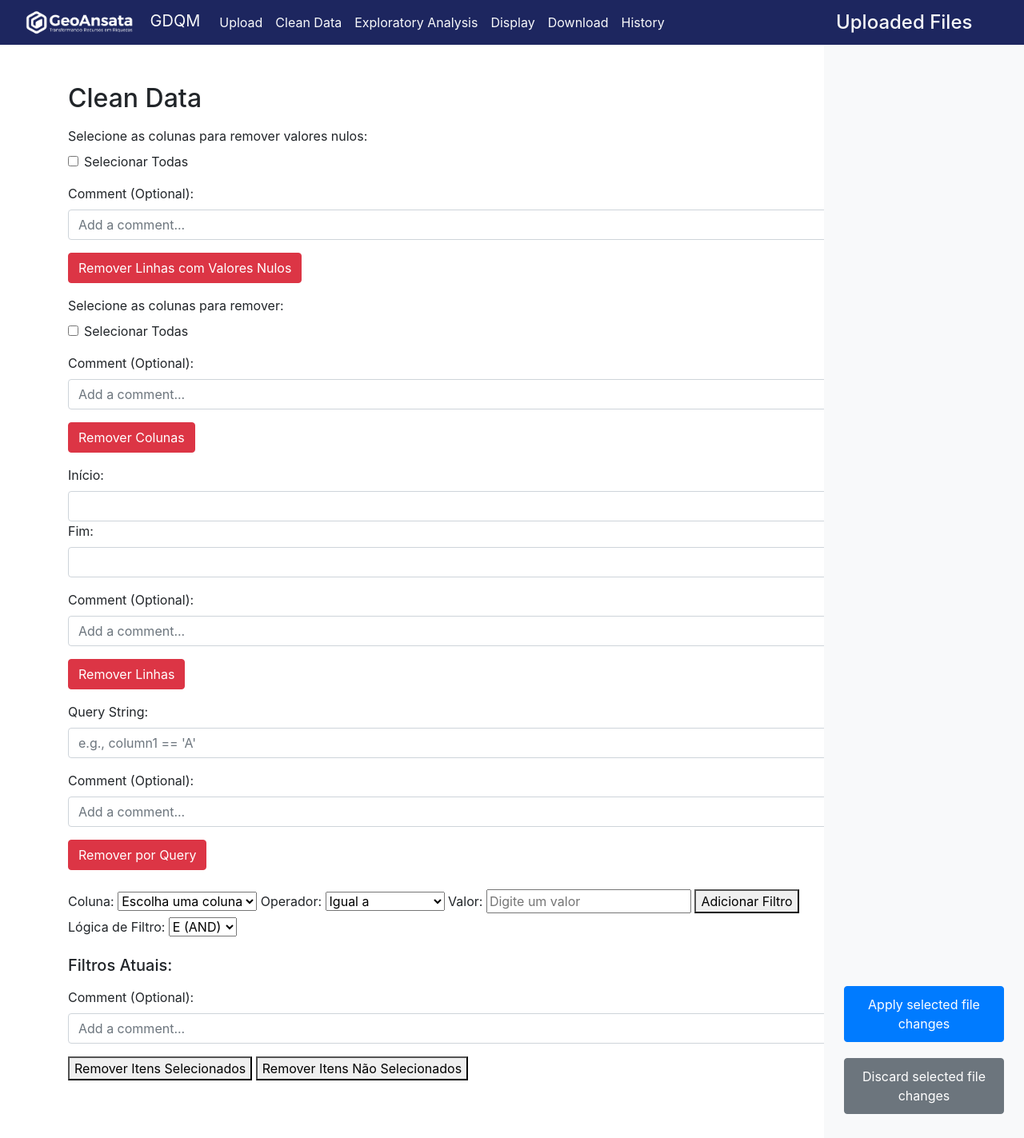
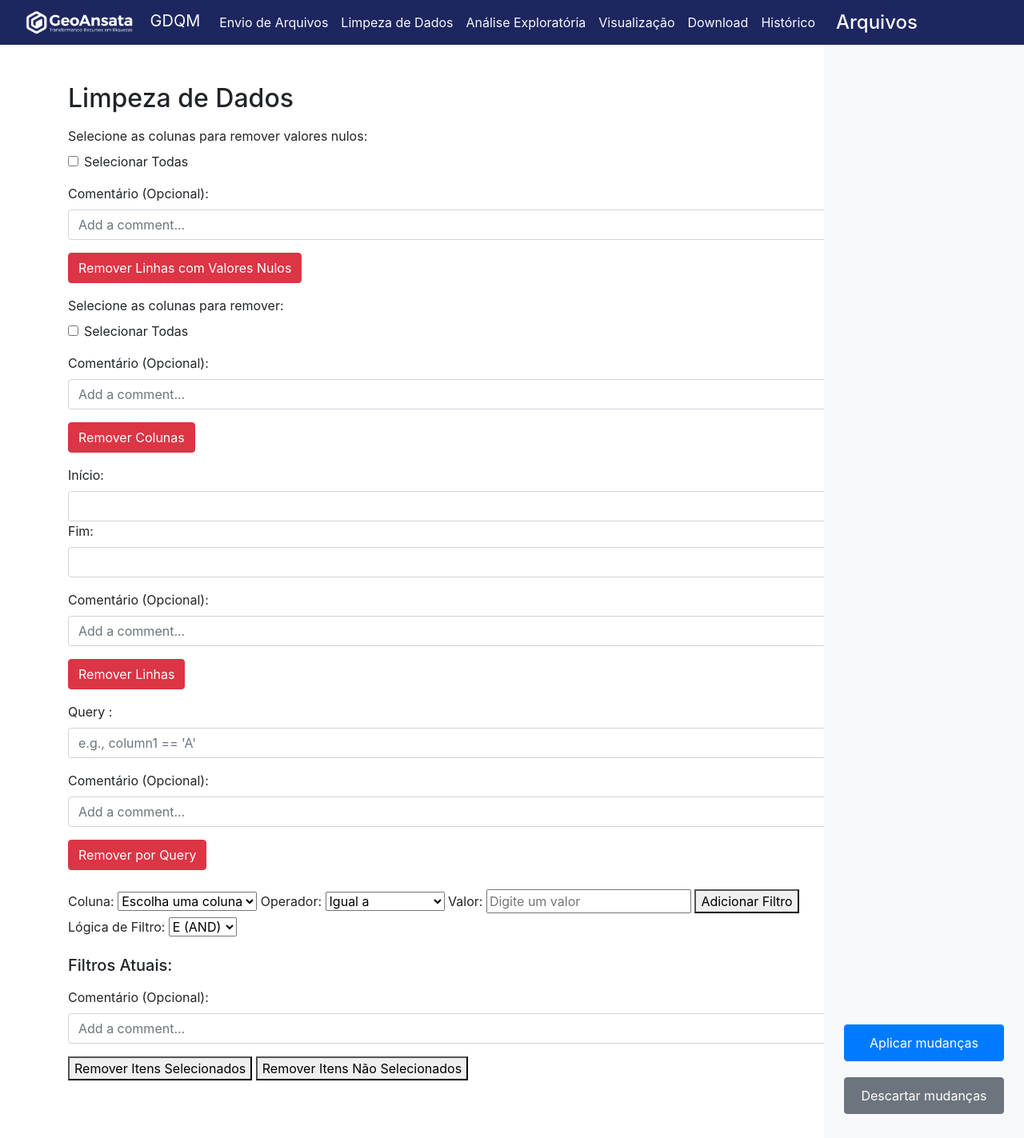
Before and after one commit to GeoAnsata/GeoAnsata-GDQM, a Flask app: template flask_site/templates/clean_data.html in a window 1280 px wide. Shown: the whole page at 80% size. Run offline with Flask 3, Linux system fonts and the light colour scheme; the template is opened without the code that fills it, so the values that code supplies are empty; some libraries are stand-ins or nearby versions.

Commit message:
traduzindo para portugues

```diff
--- a/flask_site/app.py
+++ b/flask_site/app.py
@@ -126,7 +126,7 @@ def remove_columns():
     id =  re.sub(r'\W+', '_', formatted_time)
     history= load_history(app, temp=True)
     history.write(f'<pre><a href="#{id}" data-toggle="collapse" aria-expanded="false" aria-controls="{id}" style="cursor: pointer;">')
-    history.write(formatted_time + "Removed columns:" + str(columns_to_remove) + "\n</a></pre>\n")
+    history.write(formatted_time + "Colunas removidas:" + str(columns_to_remove) + "\n</a></pre>\n")
     history.write(f'<div id="{id}" class="collapse">')
     history.write(f'<p>{num_lines}</p>')
     if(comment):
@@ -137,7 +137,7 @@ def remove_columns():
     history.close()
 
     complete_history=load_history_pdf(app,temp=True)
-    complete_history.write(formatted_time + "Removed columns: " + str(columns_to_remove) + "\n")
+    complete_history.write(formatted_time + "Colunas removidas: " + str(columns_to_remove) + "\n")
     complete_history.write(f'<p>{num_lines}</p>')
     if(comment):
         complete_history.write(f'<p>{comment}</p>')
@@ -190,7 +190,7 @@ def remove_rows():
 
         num_lines = "Remoção de "+str(end_row-start_row)+" linhas de "+ str(df.shape[0]) + " mantendo " +str(df.shape[0]-end_row+start_row) + " linhas"
         history.write(f'<pre><a href="#{id}" data-toggle="collapse" aria-expanded="false" aria-controls="{id}" style="cursor: pointer;">')
-        history.write(formatted_time + "Removed rows from " + str(start_row) + " to " + str(end_row) + "\n</a></pre>\n")
+        history.write(formatted_time + "Removidas linhas de " + str(start_row) + " até " + str(end_row) + "\n</a></pre>\n")
 
         # Tabela colapsável com identificador único
         history.write(f'<div id="{id}" class="collapse">')
@@ -205,7 +205,7 @@ def remove_rows():
 
 
         complete_history=load_history_pdf(app,temp=True)
-        complete_history.write(formatted_time + "Removed rows from " + str(start_row) + " to " + str(end_row) + "\n")
+        complete_history.write(formatted_time + "Removidas linhas de " + str(start_row) + " até " + str(end_row) + "\n")
         complete_history.write(f'<p>{num_lines}</p>')
         if(comment):
             complete_history.write(f'<p>{comment}</p>')
@@ -244,7 +244,7 @@ def remove_nulls():
     id =  re.sub(r'\W+', '_', formatted_time)
     history= load_history(app, temp=True)
     history.write(f'<pre><a href="#{id}" data-toggle="collapse" aria-expanded="false" aria-controls="{id}" style="cursor: pointer;">')
-    history.write(formatted_time + "Removed Null values in columns:" + str(columns_to_remove) + "\n</a></pre>\n")
+    history.write(formatted_time + "Remoção de linhas com valores nulos nas colunas:" + str(columns_to_remove) + "\n</a></pre>\n")
 
     # Tabela colapsável com identificador único
     history.write(f'<div id="{id}" class="collapse">')
@@ -257,7 +257,7 @@ def remove_nulls():
     history.close()
 
     complete_history=load_history_pdf(app,temp=True)
-    complete_history.write(formatted_time + "Removed Null values in columns:" + str(columns_to_remove) + "\n")
+    complete_history.write(formatted_time + "Remoção de linhas com valores nulos nas colunas:" + str(columns_to_remove) + "\n")
     complete_history.write(f'<p>{num_lines}</p>')
     if(comment):
         complete_history.write(f'<p>{comment}</p>')
@@ -301,7 +301,7 @@ def remove_query():
     id =  re.sub(r'\W+', '_', formatted_time)
     history= load_history(app, temp=True)
     history.write(f'<pre><a href="#{id}" data-toggle="collapse" aria-expanded="false" aria-controls="{id}" style="cursor: pointer;">')
-    history.write(formatted_time + "Removed by query:" + query_str + "\n</a></pre>\n")
+    history.write(formatted_time + "Removido pela query:" + query_str + "\n</a></pre>\n")
 
     # Tabela colapsável com identificador único
     history.write(f'<div id="{id}" class="collapse">')
@@ -317,7 +317,7 @@ def remove_query():
 
 
     complete_history=load_history_pdf(app,temp=True)
-    complete_history.write(formatted_time + "Removed by query:" + query_str+ "\n")
+    complete_history.write(formatted_time + "Removido pela query:" + query_str+ "\n")
     complete_history.write(f'<p>{num_lines}</p>')
     if(comment):
         complete_history.write(f'<p>{comment}</p>')
@@ -412,7 +412,7 @@ def apply_filters():
     # Salva o histórico
     history = load_history(app, temp=True)
     history.write(f'<pre><a href="#{id}" data-toggle="collapse" aria-expanded="false" aria-controls="{id}" style="cursor: pointer;">')
-    history.write(formatted_time + "Removed by filters:" + query_string + "\n</a></pre>\n")
+    history.write(formatted_time + "Removido pelos filtros:" + query_string + "\n</a></pre>\n")
     history.write(f'<div id="{id}" class="collapse">')
     history.write(f'<p>{num_lines}</p>')
     if(comment):
@@ -423,7 +423,7 @@ def apply_filters():
     history.close()
 
     complete_history = load_history_pdf(app, temp=True)
-    complete_history.write(formatted_time + "Removed by filters:" + str(applied_filters) + "\n")
+    complete_history.write(formatted_time + "Removido pelos filtros:" + str(applied_filters) + "\n")
     complete_history.write(f'<p>{num_lines}</p>')
     if(comment):
         complete_history.write(f'<p>{comment}</p>')
@@ -578,40 +578,46 @@ def plot_graph():
     x_column = request.form['x_column']
     y_column = request.form['y_column']
     chart_type = request.form['chart_type']
-    image_size = request.form['image_size'].split('x')  # Separar largura e altura
+    image_size = request.form['image_size'].split('x')
     width, height = int(image_size[0]), int(image_size[1])
     point_color = request.form['point_color']
 
+    # Obter título personalizado, se fornecido
+    custom_title = request.form.get('custom_title', '')
+
     # Obter as unidades de medida para X e Y, se fornecidas
-    x_unit = request.form.get('x_unit', '')  # Unidade para X (opcional)
-    y_unit = request.form.get('y_unit', '')  # Unidade para Y (opcional)
+    x_unit = request.form.get('x_unit', '')
+    y_unit = request.form.get('y_unit', '')
 
     df = load_df(app)
     column_names = df.columns.tolist() if df is not None else None
     x_min, x_max = min(df[x_column]), max(df[x_column])
     plt.figure(figsize=(width, height))
 
+    # Definir título com base no valor personalizado ou título padrão
+    title = custom_title if custom_title else f'Gráfico de {chart_type.capitalize()} {y_column} vs {x_column}'
+
     # Verifica o tipo de gráfico e plota
     if chart_type == 'line':
         plt.plot(df[x_column], df[y_column], marker='o', color=point_color, linestyle='-')
         plt.xlim(x_min, x_max)
-        plt.title(f'Gráfico de Linha de {y_column} vs {x_column}')
+        plt.title(title)
         plt.xlabel(f"{x_column} ({x_unit})" if x_unit else x_column)
         plt.ylabel(f"{y_column} ({y_unit})" if y_unit else y_column)
     elif chart_type == 'scatter':
         plt.scatter(df[x_column], df[y_column], color=point_color)
         plt.xlim(x_min, x_max)
-        plt.title(f'Gráfico de Dispersão {y_column} vs {x_column}')
+        plt.title(title)
         plt.xlabel(f"{x_column} ({x_unit})" if x_unit else x_column)
         plt.ylabel(f"{y_column} ({y_unit})" if y_unit else y_column)
     elif chart_type == 'bar':
         plt.bar(df[x_column], df[y_column], color=point_color)
         plt.xlim(x_min, x_max)
-        plt.title(f'Gráfico de Barras {y_column} vs {x_column}')
+        plt.title(title)
         plt.xlabel(f"{x_column} ({x_unit})" if x_unit else x_column)
         plt.ylabel(f"{y_column} ({y_unit})" if y_unit else y_column)
     elif chart_type == 'histogram':
-        plt.title(f'Histograma de {x_column}')
+        plt.title(title)
         plt.xlim(x_min, x_max)
         plt.hist(df[x_column], bins=30, color=point_color)
         plt.ylabel(f"{x_column} ({x_unit})" if x_unit else x_column)
@@ -630,7 +636,7 @@ def plot_graph():
     session['image_filename'] = image_filename
     with open(image_filename, 'wb') as f:
         f.write(img.getvalue())
-    #return redirect(url_for('exploratory_analysis', image=img_base64, selected_file=session["selected_file"], selected_sheet=session["selected_sheet"]))
+
     return render_template('exploratory_analysis.html', uploaded_files=session['sheet_names'], column_names=column_names, table=None, image=img_base64, selected_file=session["selected_file"], selected_sheet=session["selected_sheet"])
 
 @app.route('/download_plot', methods=['GET'])
@@ -644,7 +650,6 @@ def download_plot():
 
 @app.route('/add_plot_to_history', methods=['GET'])
 def add_plot_to_history():
-    print("AAAAAAA")
     file_root, _ = os.path.splitext(session['selected_file'])
     temp_filename = session['image_filename']
 
@@ -654,16 +659,16 @@ def add_plot_to_history():
 
         # Log the addition of the plot to the history
         formatted_time = datetime.now().strftime("%d-%m-%Y %H:%M:%S")
-        complete_history.write(f'<p>{formatted_time} - Added plot image to history</p>')
+        complete_history.write(f'<p>{formatted_time} - Gráfico adicionado a histórico</p>')
 
         # Include image in the HTML by adding an <img> tag
-        complete_history.write(f'<img src="{temp_filename}" alt="Plot Image" style="width:100%; max-width:600px;"/>')
+        complete_history.write(f'<img src="{temp_filename}" alt="Gráfico" style="width:100%; max-width:600px;"/>')
         complete_history.close()
 
         # Return success response
         return jsonify({"status": "success"}), 200
 
-    return jsonify({"status": "error", "message": "No plot to add to history"}), 400
+    return jsonify({"status": "error", "message": "Não há gráfico para adicionar a histórico"}), 400
 
 #da erro se tentar aplicar mudanças sem ter
 @app.route('/apply_file_changes', methods=['GET'])
--- a/flask_site/templates/base.html
+++ b/flask_site/templates/base.html
@@ -57,29 +57,29 @@
         <div class="collapse navbar-collapse" id="navbarNav">
             <ul class="navbar-nav mr-auto">
                 <li class="nav-item">
-                    <a class="nav-link" href="{{ url_for('upload') }}">Upload</a>
+                    <a class="nav-link" href="{{ url_for('upload') }}">Envio de Arquivos</a>
                 </li>
                 <li class="nav-item">
-                    <a class="nav-link" href="{{ url_for('clean_data') }}">Clean Data</a>
+                    <a class="nav-link" href="{{ url_for('clean_data') }}">Limpeza de Dados</a>
                 </li>
                 <li class="nav-item">
-                    <a class="nav-link" href="{{ url_for('exploratory_analysis') }}">Exploratory Analysis</a>
+                    <a class="nav-link" href="{{ url_for('exploratory_analysis') }}">Análise Exploratória</a>
                 </li>
                 <li class="nav-item">
-                    <a class="nav-link" href="{{ url_for('display') }}">Display</a>
+                    <a class="nav-link" href="{{ url_for('display') }}">Visualização</a>
                 </li>
                 <li class="nav-item">
                     <a class="nav-link" href="{{ url_for('download_page') }}">Download</a>
                 </li>
                 <li class="nav-item">
-                    <a class="nav-link" href="{{ url_for('history') }}">History</a>
+                    <a class="nav-link" href="{{ url_for('history') }}">Histórico</a>
                 </li>
             </ul>
         </div>
     </nav>
 
     <div class="sidebar">
-        <h4 id="sidebar-title" style="cursor: pointer;">Uploaded Files</h4>
+        <h4 id="sidebar-title" style="cursor: pointer;">Arquivos</h4>
         <ul class="list-group">
             {% for file, data_list in uploaded_files.items() %}
             <li class="list-group-item {% if file == selected_file %}selected{% endif %}">
@@ -99,8 +99,8 @@
             {% endfor %}
         </ul>
         <div class="button-container">
-            <button id="apply-changes-btn" class="btn btn-primary small-btn">Apply selected file changes</button>
-            <button id="discard-changes-btn" class="btn btn-secondary small-btn">Discard selected file changes</button>
+            <button id="apply-changes-btn" class="btn btn-primary small-btn">Aplicar mudanças</button>
+            <button id="discard-changes-btn" class="btn btn-secondary small-btn">Descartar mudanças</button>
         </div>
     </div>
 
--- a/flask_site/templates/clean_data.html
+++ b/flask_site/templates/clean_data.html
@@ -1,10 +1,10 @@
 {% extends "base.html" %}
 
-{% block title %}Clean Data{% endblock %}
+{% block title %}Limpeza de Dados{% endblock %}
 
 {% block content %}
 <div class="container mt-5">
-    <h2>Clean Data</h2>
+    <h2>Limpeza de Dados</h2>
 
     <form action="/remove_nulls" method="POST" class="mt-3" id="removeNullsForm">
         <div class="form-group">
@@ -23,7 +23,7 @@
             {% endfor %}
         </div>
         <div class="form-group">
-            <label for="comment">Comment (Optional):</label>
+            <label for="comment">Comentário (Opcional):</label>
             <input type="text" class="form-control" id="comment" name="comment" placeholder="Add a comment..."></input>
         </div>
         <button type="submit" class="btn btn-danger">Remover Linhas com Valores Nulos</button>
@@ -46,7 +46,7 @@
             {% endfor %}
         </div>
         <div class="form-group">
-            <label for="comment">Comment (Optional):</label>
+            <label for="comment">Comentário (Opcional):</label>
             <input type="text" class="form-control" id="comment" name="comment" placeholder="Add a comment..."></input>
         </div>
         <button type="submit" class="btn btn-danger">Remover Colunas</button>
@@ -62,7 +62,7 @@
             <input type="hidden" id="sort_order" name="sort_order" value="{{ request.args.get('sort_order', 'asc') }}">
         </div>
         <div class="form-group">
-            <label for="comment">Comment (Optional):</label>
+            <label for="comment">Comentário (Opcional):</label>
             <input type="text" class="form-control" id="comment" name="comment" placeholder="Add a comment..."></input>
         </div>
         <button type="submit" class="btn btn-danger">Remover Linhas</button>
@@ -70,11 +70,11 @@
 
     <form action="/remove_query" method="POST" class="mt-3" id="removeQueryForm">
         <div class="form-group">
-            <label for="query_string">Query String:</label>
+            <label for="query_string">Query :</label>
             <input type="text" class="form-control" id="query_string" name="query_string" placeholder="e.g., column1 == 'A'">
         </div>
         <div class="form-group">
-            <label for="comment">Comment (Optional):</label>
+            <label for="comment">Comentário (Opcional):</label>
             <input type="text" class="form-control" id="comment" name="comment" placeholder="Add a comment..."></input>
         </div>
         <button type="submit" class="btn btn-danger">Remover por Query</button>
@@ -130,7 +130,7 @@
         <div id="filters-container"></div>
 
         <div class="form-group">
-            <label for="comment">Comment (Optional):</label>
+            <label for="comment">Comentário (Opcional):</label>
             <input type="text" class="form-control" id="comment" name="comment" placeholder="Add a comment..."></input>
         </div>
 
@@ -144,15 +144,15 @@
         <form id="pagination-form" method="get">
             <div class="form-row">
                 <div class="form-group col-md-3">
-                    <label for="start">Start:</label>
+                    <label for="start">Início:</label>
                     <input type="number" class="form-control" id="start" name="start" value="{{ start }}">
                 </div>
                 <div class="form-group col-md-3">
-                    <label for="lines_by_page">Lines by page:</label>
+                    <label for="lines_by_page">Linhas por Página:</label>
                     <input type="number" class="form-control" id="lines_by_page" name="lines_by_page" value="{{ lines_by_page }}">
                 </div>
                 <div class="form-group col-md-3 align-self-end">
-                    <button type="submit" class="btn btn-primary">Apply</button>
+                    <button type="submit" class="btn btn-primary">Aplicar</button>
                 </div>
                 <div class="form-group col-md-3 align-self-end">
                     Total de Linhas: {{ num_lines }}
@@ -160,8 +160,8 @@
             </div>
         </form>
         <div class="mt-3">
-            <button id="previous-btn" class="btn btn-secondary">Previous</button>
-            <button id="next-btn" class="btn btn-secondary">Next</button>
+            <button id="previous-btn" class="btn btn-secondary">Anterior</button>
+            <button id="next-btn" class="btn btn-secondary">Próximo</button>
         </div>
         <div class="table-responsive">
             {{ table | safe }}
--- a/flask_site/templates/display.html
+++ b/flask_site/templates/display.html
@@ -4,7 +4,7 @@
 
 {% block content %}
 <div class="container mt-5">
-    <h2>Display</h2>
+    <h2>Visualização</h2>
     {% if table %}
     <div class="mt-5">
         <h2>Tabela:</h2>
@@ -67,11 +67,11 @@
         <form id="pagination-form" method="get">
             <div class="form-row">
                 <div class="form-group col-md-3">
-                    <label for="start">Start:</label>
+                    <label for="start">Início:</label>
                     <input type="number" class="form-control" id="start" name="start" value="{{ start }}">
                 </div>
                 <div class="form-group col-md-3">
-                    <label for="lines_by_page">Lines by page:</label>
+                    <label for="lines_by_page">Linhas por Página:</label>
                     <input type="number" class="form-control" id="lines_by_page" name="lines_by_page" value="{{ lines_by_page }}">
                 </div>
                 <div class="form-group col-md-3 align-self-end">
--- a/flask_site/templates/download.html
+++ b/flask_site/templates/download.html
@@ -5,7 +5,7 @@
 {% block content %}
 <div class="container mt-5">
 
-  <h2>Download Files</h2>
+  <h2>Download de Arquivos</h2>
   <ul class="list-group download-list">
     {% for file, data_list in uploaded_files.items() %}
       <li class="list-group-item">
--- a/flask_site/templates/history.html
+++ b/flask_site/templates/history.html
@@ -1,11 +1,11 @@
 {% extends "base.html" %}
 
-{% block title %}History{% endblock %}
+{% block title %}Histórico{% endblock %}
 
 {% block content %}
 <div class="container mt-5">
-    <h2>History</h2>
-    <a href="{{ url_for('export_pdf') }}" class="btn btn-primary" id="generateHistoryPdf">Export History as PDF</a>
+    <h2>Histórico</h2>
+    <a href="{{ url_for('export_pdf') }}" class="btn btn-primary" id="generateHistoryPdf">Baixar Histórico como Pdf</a>
     {% if file_history %}
     <div class="mt-5">
         {{ file_history|safe }}
--- a/flask_site/templates/includes/confimationmodal.html
+++ b/flask_site/templates/includes/confimationmodal.html
@@ -3,13 +3,13 @@
         <div class="modal-dialog" role="document">
             <div class="modal-content">
                 <div class="modal-header">
-                    <h5 class="modal-title" id="confirmationModalLabel">Confirmation</h5>
+                    <h5 class="modal-title" id="confirmationModalLabel">Confirmação</h5>
                     <button type="button" class="close" data-dismiss="modal" aria-label="Close">
                         <span aria-hidden="true">&times;</span>
                     </button>
                 </div>
                 <div class="modal-body text-center">
-                    <p id="confirmationMessage">The operation was successful.</p>
+                    <p id="confirmationMessage">A operação foi concluída com sucesso</p>
                 </div>
                 <div class="modal-footer">
                     <button type="button" class="btn btn-primary" data-dismiss="modal">OK</button>
--- a/flask_site/templates/upload.html
+++ b/flask_site/templates/upload.html
@@ -1,6 +1,6 @@
 {% extends "base.html" %}
 
-{% block title %}Upload Files{% endblock %}
+{% block title %}Envio de Arquivos{% endblock %}
 
 {% block content %}
 <div id="disclaimer" class="disclaimer">
@@ -11,7 +11,7 @@
 </div>
 
 <div class="container mt-5 main-content">
-    <h2>Upload Excel or CSV</h2>
+    <h2>Envio de Arquivo Excel or CSV</h2>
     <form id="uploadForm" action="{{ url_for('upload_file') }}" method="POST" enctype="multipart/form-data">
         <div class="form-group">
             <input type="file" class="form-control-file" name="files" accept=".xlsx,.csv" multiple>
```
Also changed, not shown: flask_site/templates/exploratory_analysis.html (+9 -7 lines), flask_site/templates/includes/plothistorymodal.html (+4 -4 lines).
